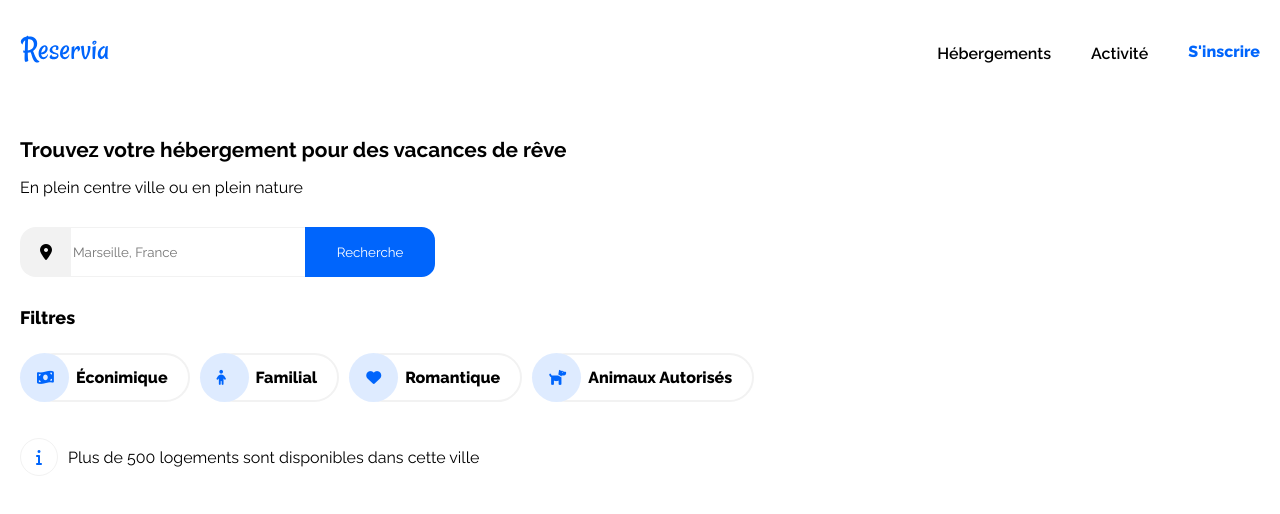
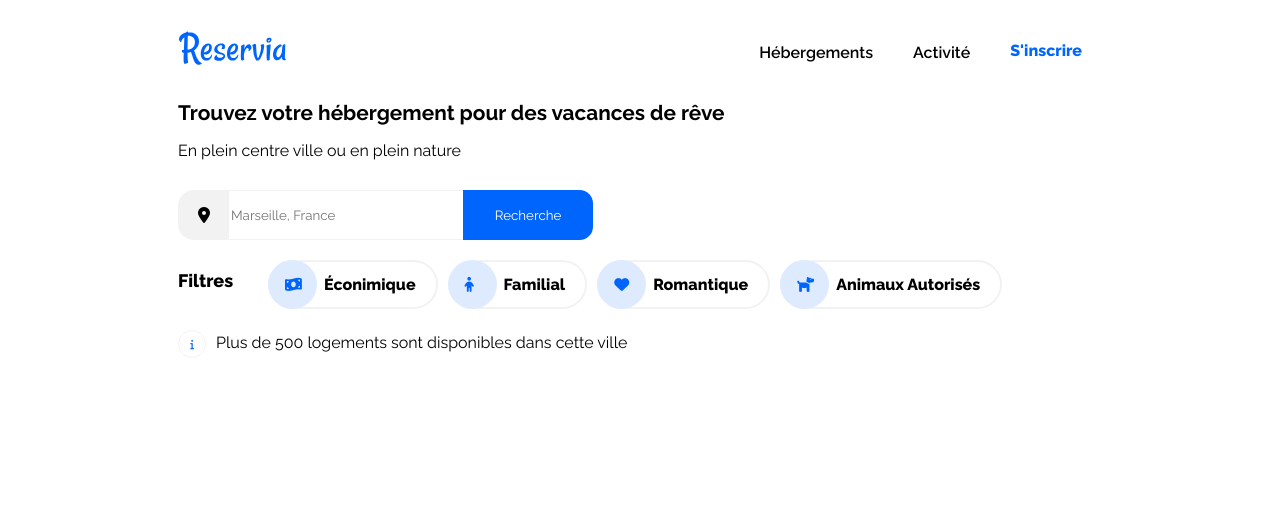
Before and after one commit to becq-didier/DidierBecq_2_23122020, a plain HTML site: page index.html in a window 1280 px wide. Drawn offline with Linux system fonts and the light colour scheme.

Commit message:
refactor(header): integrate nav in the header
moving the nav in the header for a better understanding of the html code and modification of the style to find an identical appearance

```diff
--- a/css/style.css
+++ b/css/style.css
@@ -8,20 +8,16 @@
     /* Police 'Raleway' pour l'ensemble du site */
 }
 
-body {
-    margin: 0;
+/* ********************** HEADER *************************** */
+
+header {
+    margin: 15px;
 }
-
-/* ********************** NAV ******************************* */
 
 /* <!--Logo--> */
 
 .logo-reservia img {
-    width: 90px;
-}
-
-.logo-reservia {
-    margin-left: 20px;
+    width: 110px;
 }
 
 /* <!--Logo--> */
@@ -33,16 +29,17 @@ nav {
     flex-wrap: wrap;
     align-items: center;
     justify-content: space-between;
-    margin-top: 25px;
 }
 
 .navbar {
     flex-basis: 100%;
+    margin-top: 25px;
 }
 
 .navbar ul {
     display: flex;
     justify-content: space-between;
+    margin: 0;
 }
 
 .navbar ul {
@@ -92,19 +89,15 @@ nav {
 
 /* <!--inscription--> */
 
-/* ********************** FIN NAV ************************** */
-
-/* ********************** HEADER *************************** */
-
-header {
-    margin: 20px;
-}
-
 /* <!--Titre & sous titre--> */
 
 h1 {
     margin: 0;
     font-size: 1.3em;
+}
+
+.title-header {
+    margin-top: 20px;
 }
 
 /* <!--Titre & sous titre--> */
@@ -163,18 +156,19 @@ h1 {
 .filter-button-box {
     display: flex;
     flex-wrap: wrap;
+    margin-top: 20px;
 }
 
 .filter-btn {
     display: flex;
     align-items: center;
-    margin: 10px 10px 10px 0px;
+    margin: 0 10px 10px 0;
     border-radius: 2em;
     -webkit-tap-highlight-color: rgba(0, 0, 0, 0);
 }
 
 .filter-button-box h2 {
-    margin-top: 30px;
+    margin-top: 10px;
     font-size: 18px;
     font-weight: 800;
     flex-basis: 100%;
@@ -224,17 +218,28 @@ h1 {
 
 .information {
     display: flex;
-    align-items: center;
-    margin-top: 20px;
+    align-items: baseline;
+    margin-top: 11px;
+}
+
+.information p {
+    display: flex;
+    margin-top: 0;
+}
+
+.information i {
+    width: 10px;
+    padding: 8px;
 }
 
 .info-btn {
     text-align: center;
     padding: 10px 15px;
     border: solid 1px var(--gris);
-    border-radius: 30px;
+    border-radius: 50px;
     margin-right: 10px;
     color: var(--bleu);
+    font-size: 10px;
 }
 
 /* <!--Information--> */
@@ -250,14 +255,20 @@ h1 {
 /* ********************** FIN FOOTER *********************** */
 
 /*Nous retrouvons 4 breaking-points :
- - Les très petits écrans (0 px et 768 px)
- - Tablettes (768 px - 991 px)
- - Ordinateurs (992 px - 1199 px)
- - Grands écrans d'ordinateurs et télévisions
- */
+- Les très petits écrans (0 px et 768 px)
+- Tablettes (768 px - 991 px)
+- Ordinateurs (992 px - 1199 px)
+- Grands écrans d'ordinateurs et télévisions
+*/
 
 @media screen and (min-width:768px) {
-    /* ********************** NAV *************************** */
+    body {
+        margin-top: -50px;
+    }
+    /* ********************** HEADER **************************** */
+    header {
+        margin: 50px;
+    }
     /* <!--Inscription--> */
     .register {
         order: 3;
@@ -267,7 +278,10 @@ h1 {
     nav {
         justify-content: flex-start;
         flex-wrap: nowrap;
-        margin-top: -15px;
+        /* margin-top: -15px; */
+    }
+    .navbar {
+        margin-top: 0;
     }
     .navbar li {
         width: initial;
@@ -293,8 +307,11 @@ h1 {
         transition: 0.7s;
     }
     /* <!--Menu--> */
-    /* ********************** FIN NAV *************************** */
-    /* ********************** HEADER **************************** */
+    /* <!--Titre & sous titre--> */
+    .title-header {
+        margin-top: 0px;
+    }
+    /* <!--Titre & sous titre--> */
     /* <!--Recherche--> */
     .search-button {
         display: block;
@@ -307,6 +324,11 @@ h1 {
         border-radius: 0 1em 1em 0;
     }
     /* <!--Recherche--> */
+    /* <!--Boutons de filtres--> */
+    .filter-button-box h2 {
+        flex-basis: 90px;
+    }
+    /* <!--Boutons de filtres--> */
     /* ********************** FIN HEADER *********************** */
     /* ********************** MAIN ***************************** */
     /* ********************** FIN MAIN ************************* */
@@ -316,6 +338,12 @@ h1 {
 
 @media(min-width:768px) {}
 
-@media(min-width:992px) {}
+@media screen and (min-width:992px) {
 
-@media(min-width:1200px) {}
+}
+
+@media screen and (min-width:1200px) {
+    body {
+        margin: -50px 10% 0 10%;
+    }
+}
--- a/index.html
+++ b/index.html
@@ -11,7 +11,10 @@
 </head>
 <body>
 
-    <!-- ******************NAV************************** -->
+
+    <!-- ******************HEADER************************ -->
+    <header>
+        <!--Nav-->
         <nav>
             <!--Logo-->
             <div class="logo-reservia">
@@ -32,9 +35,7 @@
             </div>
             <!--Menu-->
         </nav>
-    <!-- ******************NAV**************************- -->
-    <!-- ******************HEADER************************ -->
-    <header>
+        <!--Nav-->
         <!--Titre & sous titre-->
         <div class="title-header">
             <h1>Trouvez votre hébergement pour des vacances de rêve</h1>
```
Lines whose indentation alone changed are shown as unchanged.
